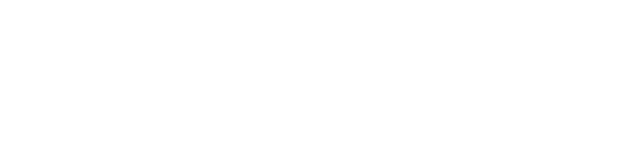
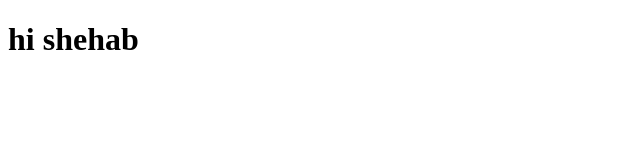
Before and after one commit to Shehab241/giz, a plain HTML site: page index.html in a window 1280 px wide. Shown: the whole page, without its empty margins (0-640 px from the left). Drawn offline with Linux system fonts and the light colour scheme.

Commit message:
hi shehab

```diff
--- a/index.html
+++ b/index.html
@@ -8,6 +8,6 @@
     <link rel="stylesheet" href="">
 </head>
 <body>
-
+    <h1>hi shehab </h1>
 </body>
 </html>
```
